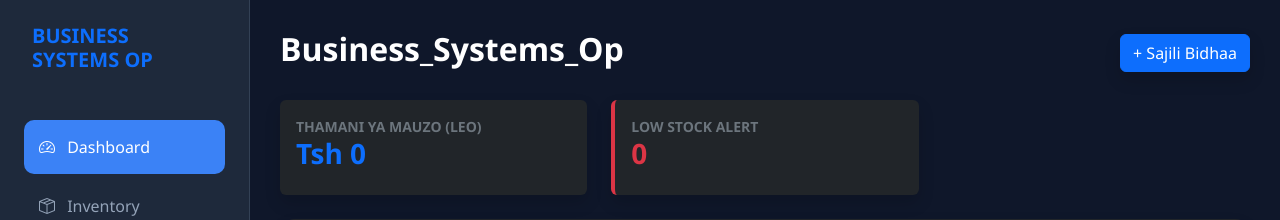
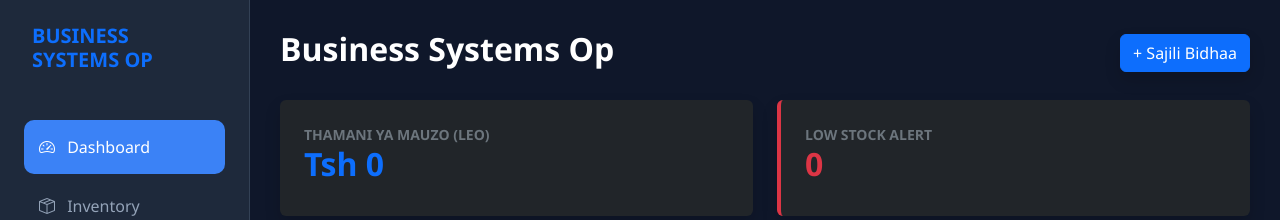
Before and after one commit to benmass1/Business_Systems_Op, a Flask app: page / in a window 1280 px wide. Shown: the top 220 px of the page. Run offline with Flask 3, Linux system fonts and the light colour scheme; the visitor is signed in with stand-in values (Sample User, id 1).

Commit message:
Update index.html

```diff
--- a/templates/index.html
+++ b/templates/index.html
@@ -1,21 +1,21 @@
 {% extends "layout.html" %}
 {% block content %}
 <div class="d-flex justify-content-between align-items-center mb-4">
-    <h2 class="fw-bold text-white">Business_Systems_Op</h2>
+    <h2 class="fw-bold text-white">Business Systems Op</h2>
     <button class="btn btn-primary shadow" data-bs-toggle="modal" data-bs-target="#modalBidhaa">+ Sajili Bidhaa</button>
 </div>
 
 <div class="row g-4 mb-4">
-    <div class="col-md-4">
-        <div class="card bg-dark text-white p-3 border-0 shadow">
+    <div class="col-md-6">
+        <div class="card bg-dark text-white p-4 border-0 shadow">
             <small class="text-secondary fw-bold">THAMANI YA MAUZO (LEO)</small>
-            <h3 class="fw-bold text-primary">Tsh {{ "{:,.0f}".format(total_sales) }}</h3>
+            <h2 class="fw-bold text-primary">Tsh {{ "{:,.0f}".format(total_sales) }}</h2>
         </div>
     </div>
-    <div class="col-md-4">
-        <div class="card bg-dark text-white p-3 border-0 shadow border-start border-danger border-4">
+    <div class="col-md-6">
+        <div class="card bg-dark text-white p-4 border-0 shadow border-start border-danger border-4">
             <small class="text-secondary fw-bold">LOW STOCK ALERT</small>
-            <h3 class="text-danger fw-bold">{{ low_stock_count }}</h3>
+            <h2 class="text-danger fw-bold">{{ low_stock_count }}</h2>
         </div>
     </div>
 </div>
@@ -35,7 +35,7 @@
                     <td>{{ p.stock }}</td>
                     <td>
                         {% if p.stock > 0 %}
-                        <a href="/sell/{{ p.id }}" class="btn btn-sm btn-success">Uza Moja</a>
+                        <a href="/sell/{{ p.id }}" class="btn btn-sm btn-success px-3">Uza Moja</a>
                         {% else %}
                         <span class="badge bg-danger">Imeisha</span>
                         {% endif %}
@@ -47,29 +47,30 @@
     </div>
 </div>
 
-<div class="modal fade" id="modalBidhaa" tabindex="-1" aria-hidden="true">
+<div class="modal fade" id="modalBidhaa" tabindex="-1">
     <div class="modal-dialog modal-dialog-centered">
-        <div class="modal-content bg-white text-dark shadow-lg"> <div class="modal-header">
-                <h5 class="modal-title fw-bold">Sajili Bidhaa Mpya</h5>
+        <div class="modal-content bg-white text-dark shadow-lg">
+            <div class="modal-header">
+                <h5 class="modal-title fw-bold text-dark">Sajili Bidhaa Mpya</h5>
                 <button type="button" class="btn-close" data-bs-dismiss="modal"></button>
             </div>
             <form action="/add_product" method="POST">
-                <div class="modal-body">
+                <div class="modal-body text-dark">
                     <div class="mb-3">
                         <label class="form-label fw-bold">Jina la Bidhaa</label>
-                        <input type="text" name="name" class="form-control border-primary" placeholder="Mfano: Nyanya" required>
+                        <input type="text" name="name" class="form-control border-primary text-dark bg-light" required>
                     </div>
                     <div class="mb-3">
                         <label class="form-label fw-bold">Bei ya Kununua (Tsh)</label>
-                        <input type="number" name="buying_price" class="form-control border-primary" placeholder="0" required>
+                        <input type="number" name="buying_price" class="form-control border-primary text-dark bg-light" required>
                     </div>
                     <div class="mb-3">
                         <label class="form-label fw-bold">Bei ya Kuuza (Tsh)</label>
-                        <input type="number" name="selling_price" class="form-control border-primary" placeholder="0" required>
+                        <input type="number" name="selling_price" class="form-control border-primary text-dark bg-light" required>
                     </div>
                     <div class="mb-3">
                         <label class="form-label fw-bold">Idadi (Stock)</label>
-                        <input type="number" name="stock" class="form-control border-primary" placeholder="0" required>
+                        <input type="number" name="stock" class="form-control border-primary text-dark bg-light" required>
                     </div>
                 </div>
                 <div class="modal-footer">
```
